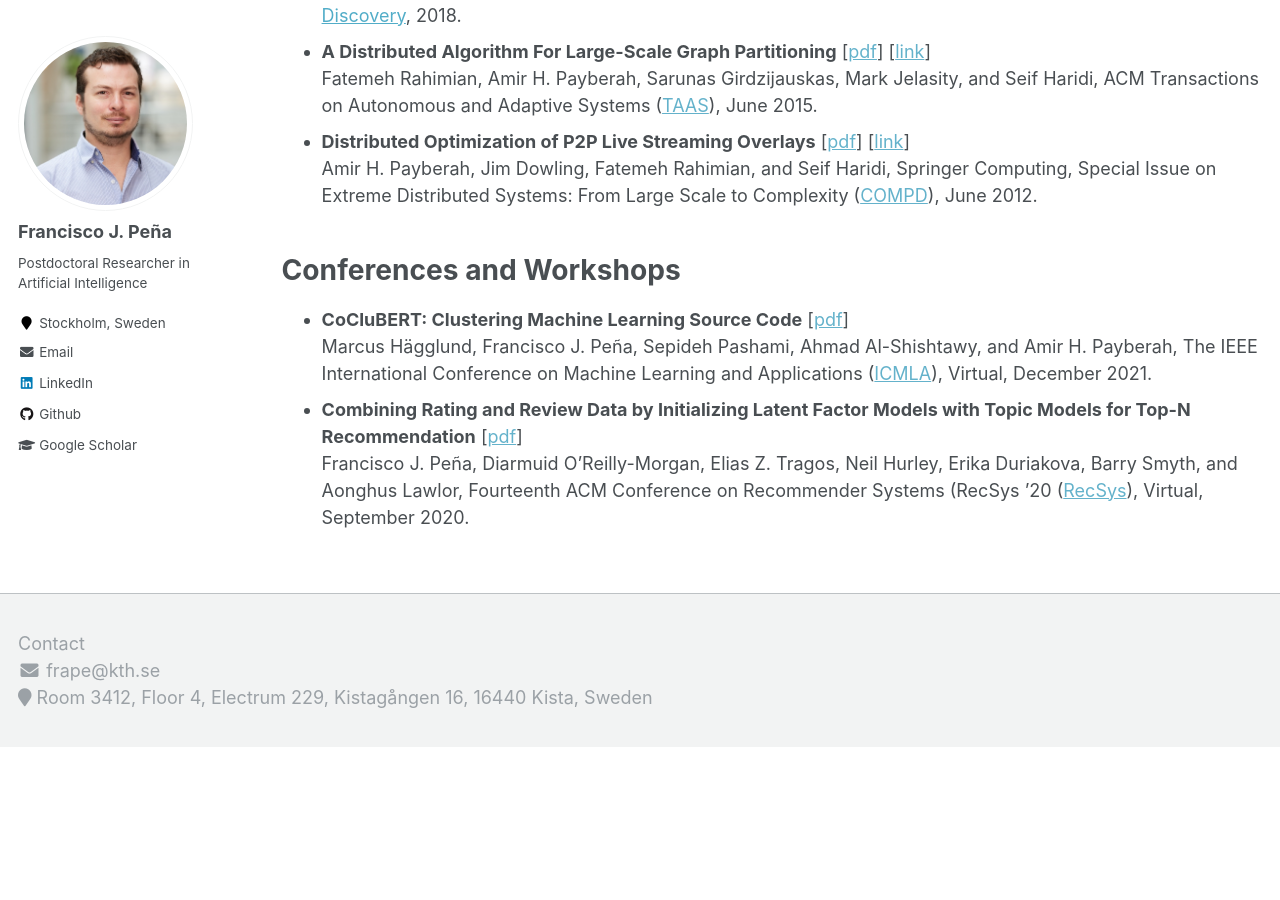
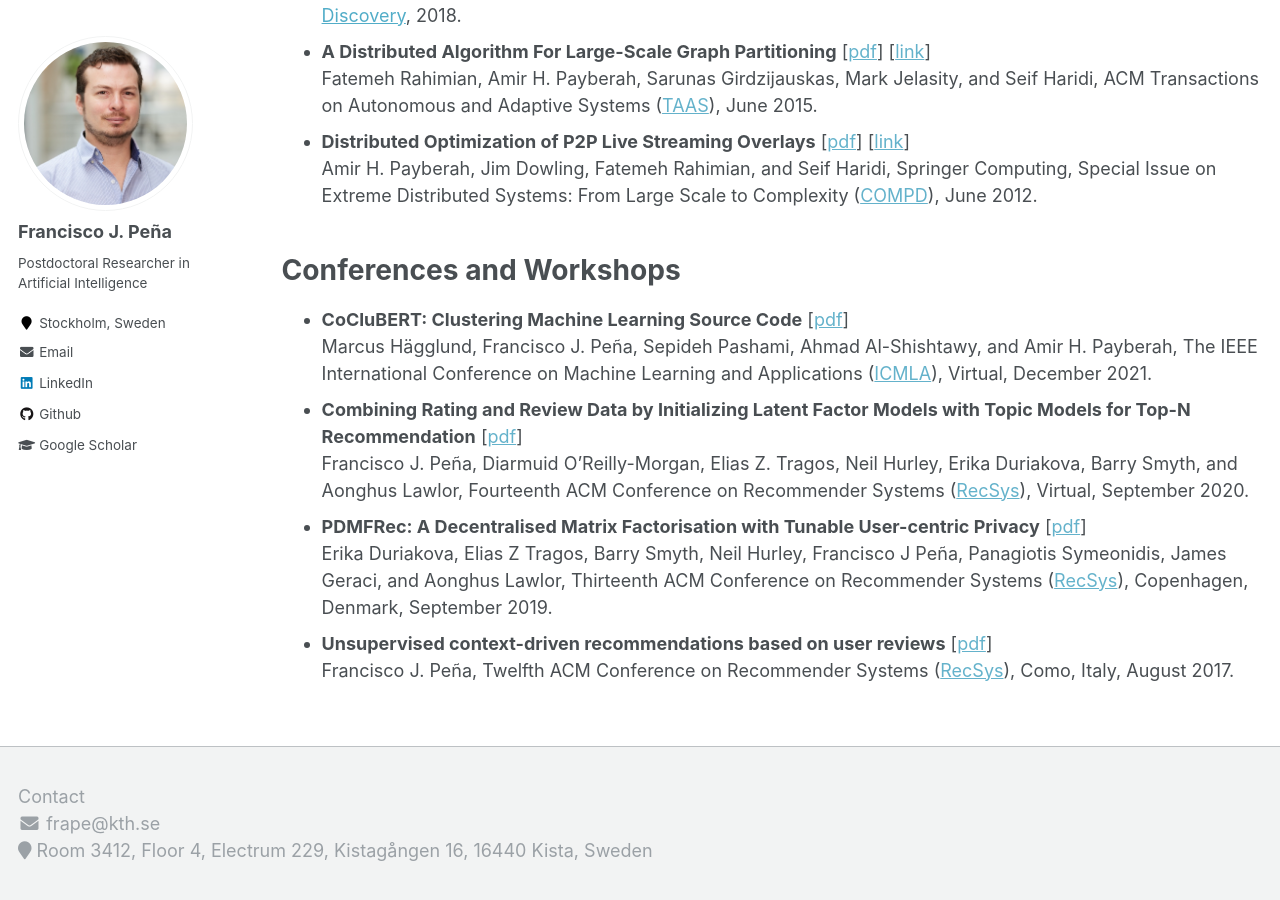
Before and after one commit to melqkiades/melqkiades.github.io, a Jekyll site: the page built from _pages/publications.html, in a window 1280 px wide and 900 px high, scrolled down 758 px. Built offline with Jekyll 4.4.1, drawn with Linux system fonts in a browser that asks for light colours; before the commit the page ends 1505 px from its top, so only the background shows below that.

Commit message:
Updated publications

```diff
--- a/_pages/publications.html
+++ b/_pages/publications.html
@@ -27,9 +27,20 @@ author_profile: true
 <br>
 <h1>Conferences and Workshops</h1>
 <ul>
-	<li><b>CoCluBERT: Clustering Machine Learning Source Code</b> [<a href="http://payberah.github.io/files/download/papers/coclubert.pdf" style="color:#64B2CB">pdf</a>]<br>
-	Marcus Hägglund, Francisco J. Peña, Sepideh Pashami, Ahmad Al-Shishtawy, and Amir H. Payberah, The IEEE International Conference on Machine Learning and Applications (<a href="https://www.icmla-conference.org/icmla21/" style="color:#64B2CB">ICMLA</a>), Virtual, December 2021.</li>
-	<li><b>Combining Rating and Review Data by Initializing Latent Factor Models with Topic Models for Top-N Recommendation</b> [<a href="http://payberah.github.io/files/download/papers/coclubert.pdf" style="color:#64B2CB">pdf</a>]<br>
-	Francisco J. Peña, Diarmuid O’Reilly-Morgan, Elias Z. Tragos, Neil Hurley, Erika Duriakova, Barry Smyth, and Aonghus Lawlor, Fourteenth ACM Conference on Recommender
-Systems (RecSys ’20 (<a href="https://recsys.acm.org/recsys20/" style="color:#64B2CB">RecSys</a>), Virtual, September 2020.</li>
+	<li>
+		<b>CoCluBERT: Clustering Machine Learning Source Code</b> [<a href="http://payberah.github.io/files/download/papers/coclubert.pdf" style="color:#64B2CB">pdf</a>]<br>
+		Marcus Hägglund, Francisco J. Peña, Sepideh Pashami, Ahmad Al-Shishtawy, and Amir H. Payberah, The IEEE International Conference on Machine Learning and Applications (<a href="https://www.icmla-conference.org/icmla21/" style="color:#64B2CB">ICMLA</a>), Virtual, December 2021.
+	</li>
+	<li>
+		<b>Combining Rating and Review Data by Initializing Latent Factor Models with Topic Models for Top-N Recommendation</b> [<a href="http://payberah.github.io/files/download/papers/coclubert.pdf" style="color:#64B2CB">pdf</a>]<br>
+		Francisco J. Peña, Diarmuid O’Reilly-Morgan, Elias Z. Tragos, Neil Hurley, Erika Duriakova, Barry Smyth, and Aonghus Lawlor, Fourteenth ACM Conference on Recommender Systems (<a href="https://recsys.acm.org/recsys20/" style="color:#64B2CB">RecSys</a>), Virtual, September 2020.
+	</li>
+	<li>
+		<b>PDMFRec: A Decentralised Matrix Factorisation with Tunable User-centric Privacy</b> [<a href="http://payberah.github.io/files/download/papers/coclubert.pdf" style="color:#64B2CB">pdf</a>]<br>
+		Erika Duriakova, Elias Z Tragos, Barry Smyth, Neil Hurley, Francisco J Peña, Panagiotis Symeonidis, James Geraci, and Aonghus Lawlor, Thirteenth ACM Conference on Recommender Systems (<a href="https://recsys.acm.org/recsys19/" style="color:#64B2CB">RecSys</a>), Copenhagen, Denmark, September 2019.
+	</li>
+	<li>
+		<b>Unsupervised context-driven recommendations based on user reviews</b> [<a href="http://payberah.github.io/files/download/papers/coclubert.pdf" style="color:#64B2CB">pdf</a>]<br>
+		Francisco J. Peña, Twelfth ACM Conference on Recommender Systems (<a href="https://recsys.acm.org/recsys19//" style="color:#64B2CB">RecSys</a>), Como, Italy, August 2017.
+	</li>
 </ul>
```
